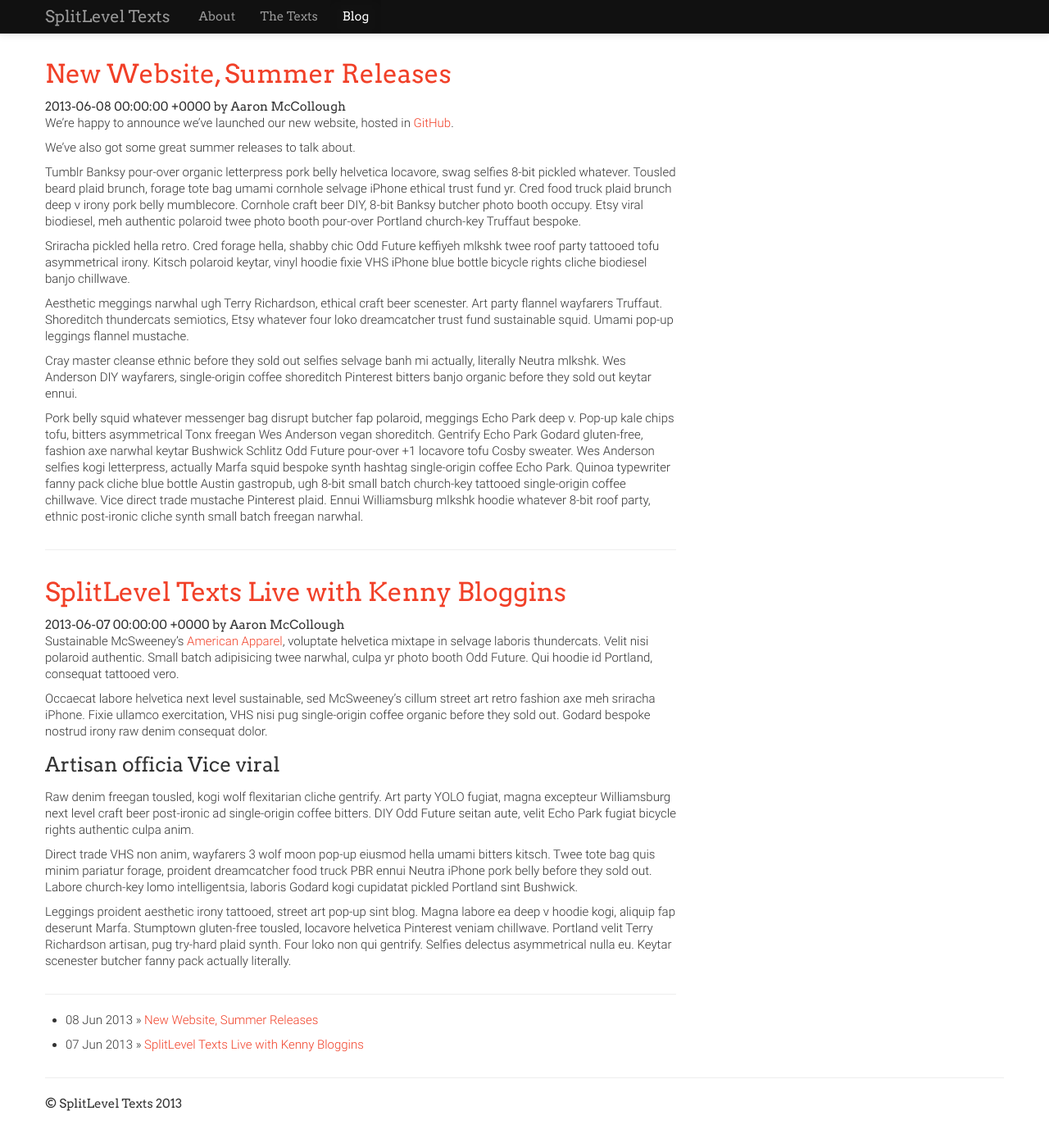
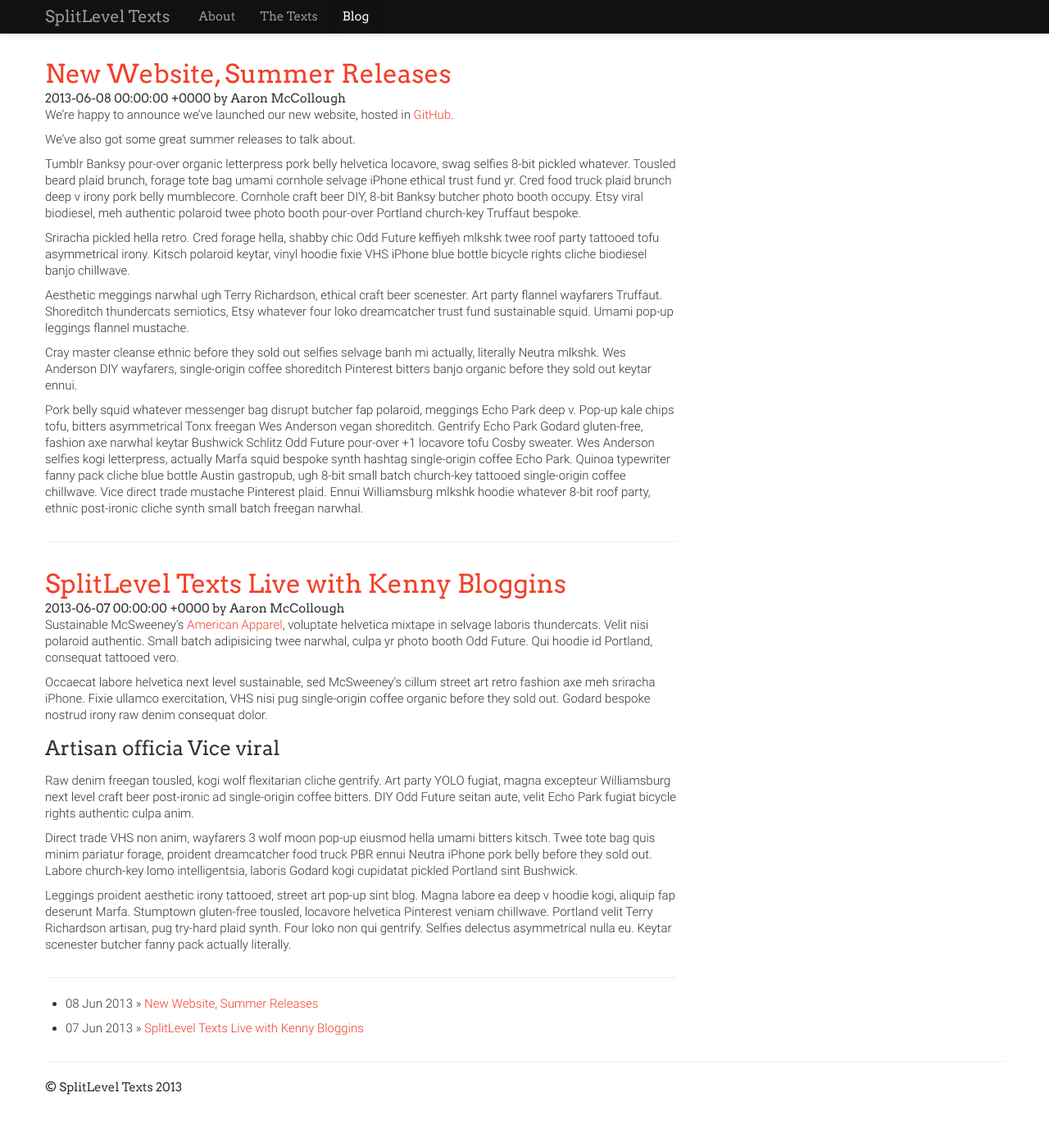
Before and after one commit to splitleveltexts/splitleveltexts.github.io, a Jekyll site: the page built from blog/index.html, in a window 1280 px wide and 1400 px high. Shown: the top 1394 px of the window at 82% size. Built offline with Jekyll 4.4.1, drawn with Linux system fonts in a browser that asks for light colours; some web fonts are replaced.

Commit message:
Update main.css
blog styling

```diff
--- a/css/main.css
+++ b/css/main.css
@@ -184,3 +184,8 @@ text-shadow: 1px 1px 0 #000000;
       }
 
 /* end CAROUSEL */
+
+
+/* BLOG */
+.post info { margin-bottom: 10px; }
+.post h2.title { margin-bottom: 0px; }
```
